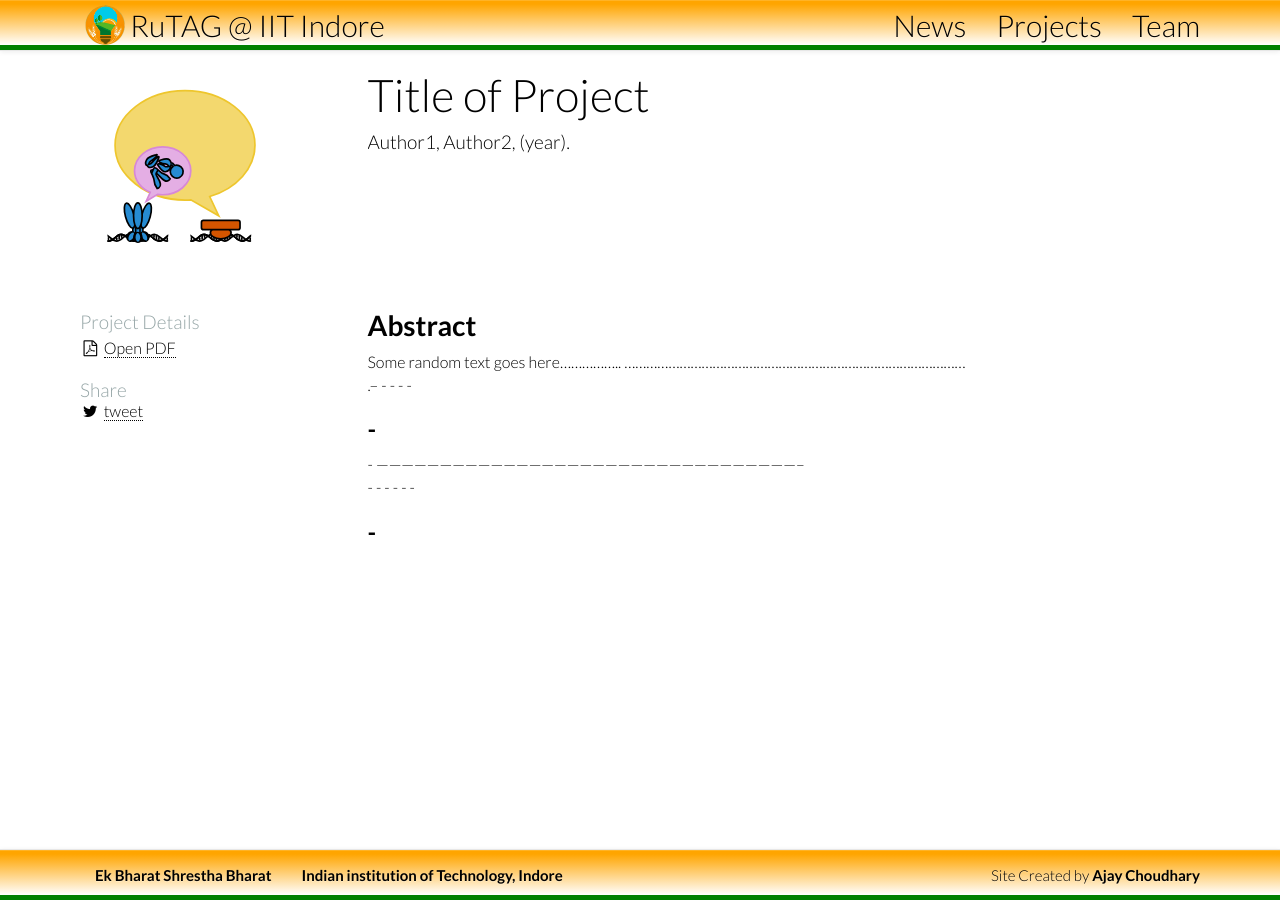
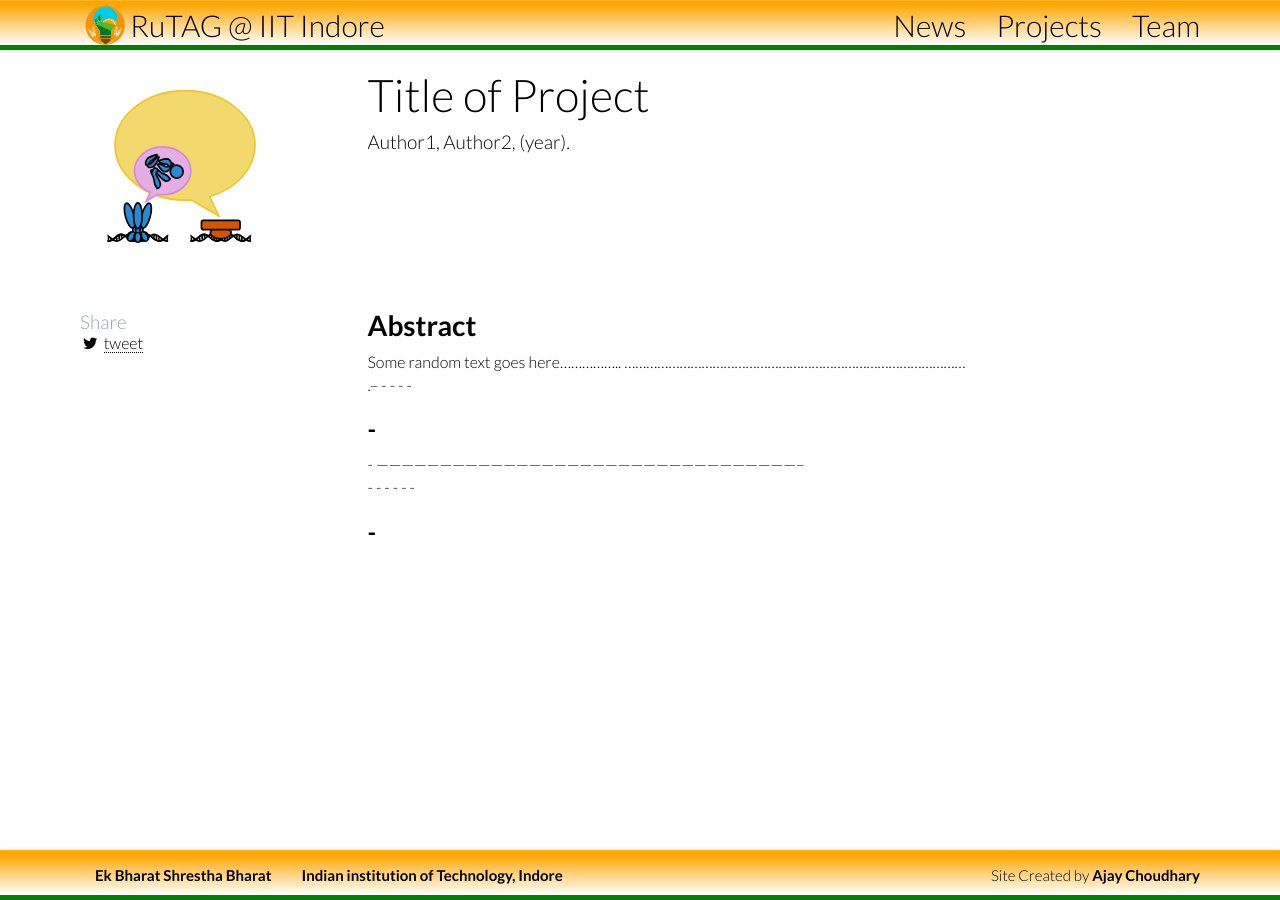
Before and after one commit to ajayiiti/rutag, a Jekyll site: the page built from projects/_posts/2020-02-20-project5.md, in a window 1280 px wide. Built offline with Jekyll 4.4.1, drawn with Linux system fonts in a browser that asks for light colours; nearby versions of some CDN libraries; some of the changed lines change nothing that is shown.

Commit message:
Update 2020-02-20-project5.md

```diff
--- a/projects/_posts/2020-02-20-project5.md
+++ b/projects/_posts/2020-02-20-project5.md
@@ -8,10 +8,10 @@
 image: /assets/images/papers/hsf1-perspective.svg
 redirect_from:
 fulltext:
-# pdf: https://www.biorxiv.org/content/10.1101/414706v2.full.pdf
-pdflink: https://www.biorxiv.org/content/10.1101/414706v2.full.pdf
+# pdf: https://.pdf
+pdflink:
 category: paper
-tags: [wall climbing Hexapod,Shape Memory Alloy]
+tags: []
 ---
 {% include JB/setup %}
 
```
